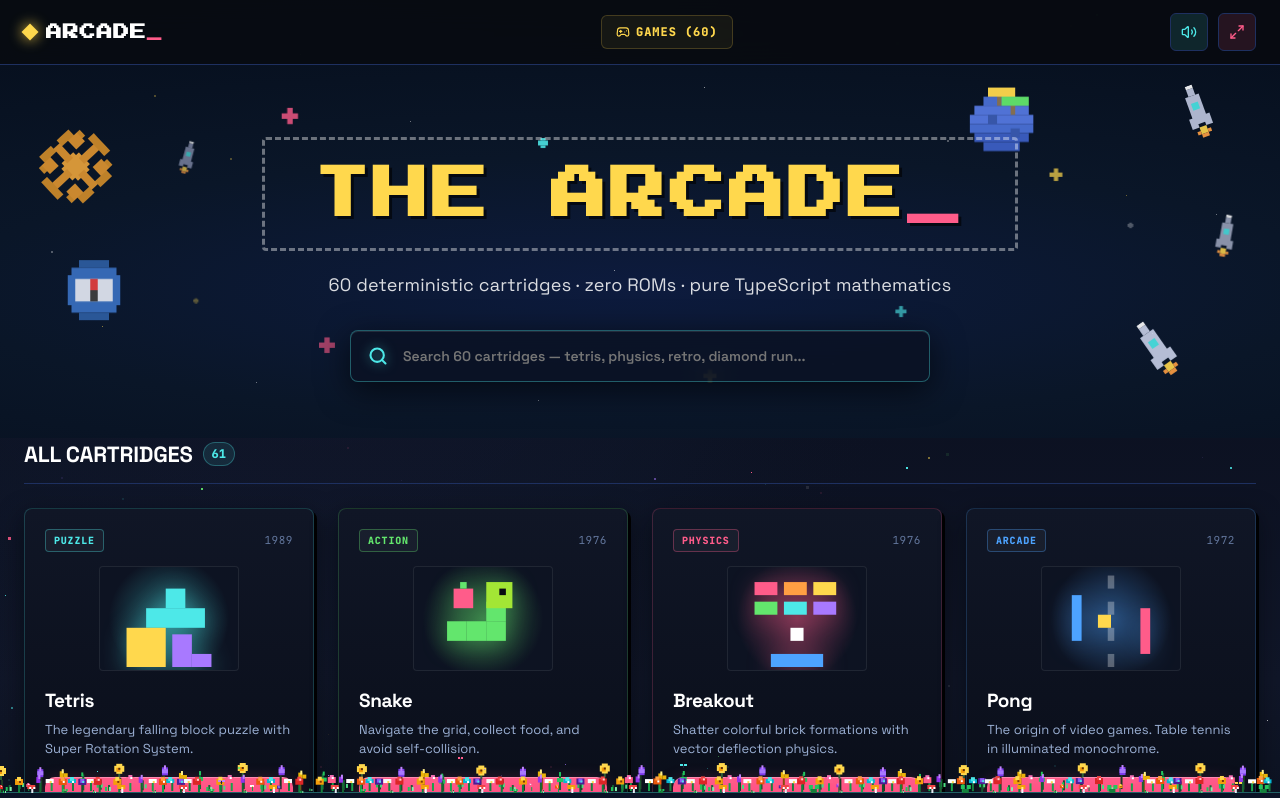
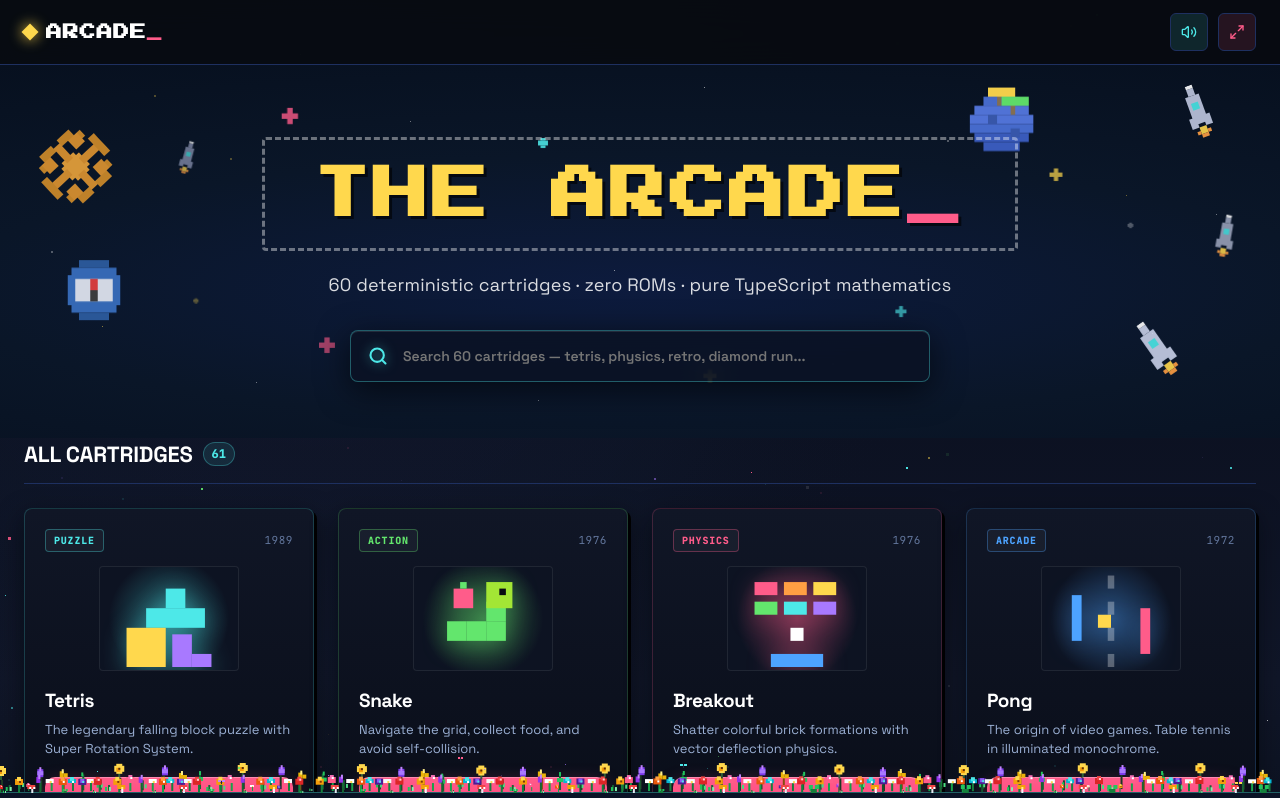
Before and after one commit to slythnox/Arcade_, a Next.js app: page / in a window 1280 px wide. Shown: the top 798 px of the page. Built offline with nearby package versions, Linux system fonts and the light colour scheme.

Commit message:
fix(navbar): remove games button from navbar for clean minimalist header

```diff
--- a/components/layout/SiteHeader.tsx
+++ b/components/layout/SiteHeader.tsx
@@ -1,18 +1,16 @@
 "use client";
 
-import React, { useState, useEffect, useRef } from "react";
+import React, { useState, useEffect } from "react";
 import Link from "next/link";
-import { Volume2, VolumeX, Maximize2, Minimize2, ChevronDown, Gamepad2, FlaskConical } from "lucide-react";
+import { Volume2, VolumeX, Maximize2, Minimize2 } from "lucide-react";
 import { getAudioManager } from "@/engine/audio/AudioManager";
-import { loadPlayerSettings, savePlayerSettings } from "@/lib/storage/settings";
+import { savePlayerSettings } from "@/lib/storage/settings";
 import { SteamLaunchOverlay } from "@/components/game/SteamLaunchOverlay";
 
 export const SiteHeader: React.FC = () => {
   const [isMuted, setIsMuted] = useState(false);
   const [isFullscreen, setIsFullscreen] = useState(false);
   const [showSteamTransition, setShowSteamTransition] = useState(false);
-  const [libraryOpen, setLibraryOpen] = useState(false);
-  const dropdownRef = useRef<HTMLDivElement>(null);
 
   useEffect(() => {
     const unsubscribeAudio = getAudioManager().subscribeMuteChange((muted) => {
@@ -105,33 +103,6 @@ export const SiteHeader: React.FC = () => {
             </span>
           </Link>
 
-          {/* Centre nav — Direct Links */}
-          <div style={{ display: "flex", alignItems: "center", gap: "12px" }}>
-            <Link
-              href="/games"
-              style={{
-                display: "flex",
-                alignItems: "center",
-                gap: "6px",
-                padding: "7px 14px",
-                fontSize: "12px",
-                fontFamily: "var(--font-mono)",
-                fontWeight: 800,
-                letterSpacing: "0.08em",
-                textTransform: "uppercase",
-                textDecoration: "none",
-                borderRadius: "6px",
-                border: "1px solid rgba(255,216,77,0.2)",
-                backgroundColor: "rgba(255,216,77,0.06)",
-                color: "#ffd84d",
-                transition: "all 0.15s ease",
-              }}
-            >
-              <Gamepad2 size={14} color="#ffd84d" />
-              GAMES (60)
-            </Link>
-          </div>
-
           {/* Quick Hardware Controls */}
           <div style={{ display: "flex", alignItems: "center", gap: "10px" }}>
             <button
```
